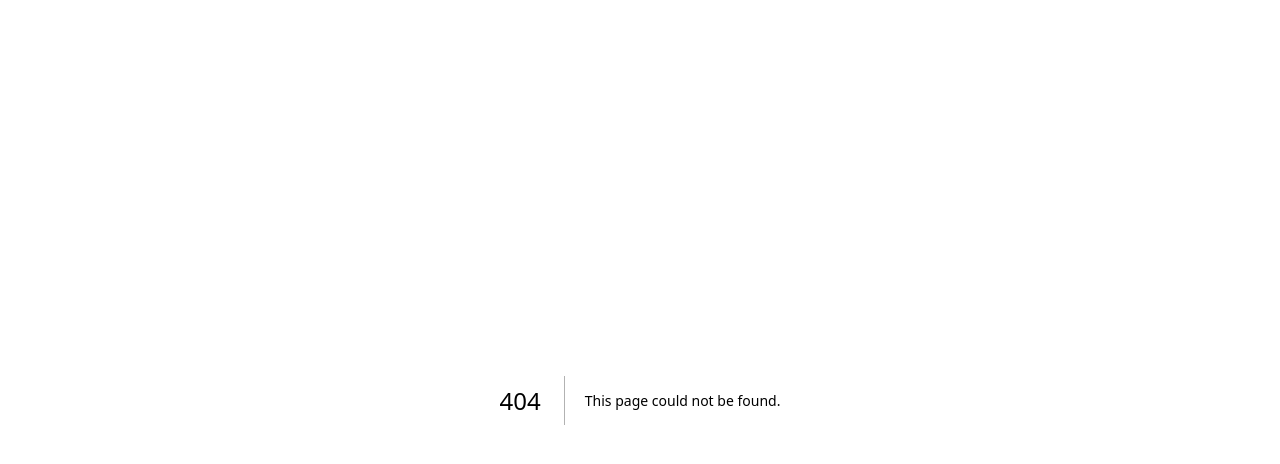
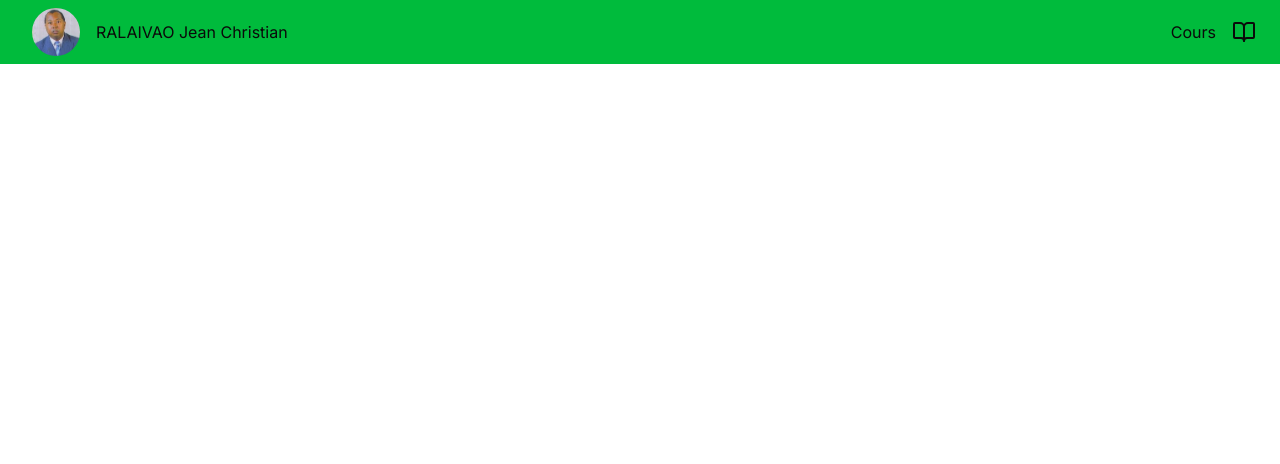
Before and after one commit to J2d6/pointage_eni, a Next.js app: page /pointage in a window 1280 px wide. Before the commit this address had no page. Shown: the top 464 px of the page. Built offline with nearby package versions, Linux system fonts and the light colour scheme; a web font is replaced by a local one.

Commit message:
add navBar to /pointage/page.tsx

```diff
--- /dev/null
+++ b/app/pointage/layout.tsx
@@ -0,0 +1,21 @@
+import NavBarPointage from "@/components/pointage/navBar";
+import { inter } from "@/utils/ui/font";
+
+export default function PointagePageLayout({
+    children,
+  }: {
+    children: React.ReactNode;
+  }) {
+    return (
+        <html>
+        <head>
+          <title> Pointage-ENI </title>
+        </head>
+        <body className = {` ${inter.className}   antialised `} >
+            <NavBarPointage />
+            {children}
+        </body>
+      </html>
+    )
+
+}
--- /dev/null
+++ b/app/pointage/page.tsx
@@ -0,0 +1,17 @@
+"use client"
+
+
+import { useRouter, useParams, useSearchParams } from "next/navigation";
+
+export default function PointagePage() {
+
+    const params  = useSearchParams();
+    const  idCours  = params.get("idCours")
+
+    return (
+        <div>
+            {idCours}
+        </div>
+    )
+
+}
--- /dev/null
+++ b/components/pointage/ListCoursLink.tsx
@@ -0,0 +1,11 @@
+import Link from "next/link";
+import { BookOpen } from 'lucide-react';
+
+export default function ListCoursLink() {
+    return (
+        <div className=" px-4 rounded rounded-md m-2 hover:border hover:bg-vert_fonce_hover hover:border-white hover:text-white hover:font-bold flex flex-row gap-4 items-center justify-evenly border-gray-50 min-h-0">
+            <span>Cours</span>
+            <BookOpen />
+        </div>
+    );
+}
--- /dev/null
+++ b/components/pointage/navBar.tsx
@@ -0,0 +1,14 @@
+import Identity from "../identity";
+import ListCoursLink from "./ListCoursLink";
+
+export default function NavBarPointage() {
+
+    return (
+        <div className="nav bg-vert_clair h-16 flex flex-row justify-between ">
+            <Identity name="RALAIVAO Jean Christian" />
+            <ListCoursLink />
+
+        </div>
+    )
+
+}
```
